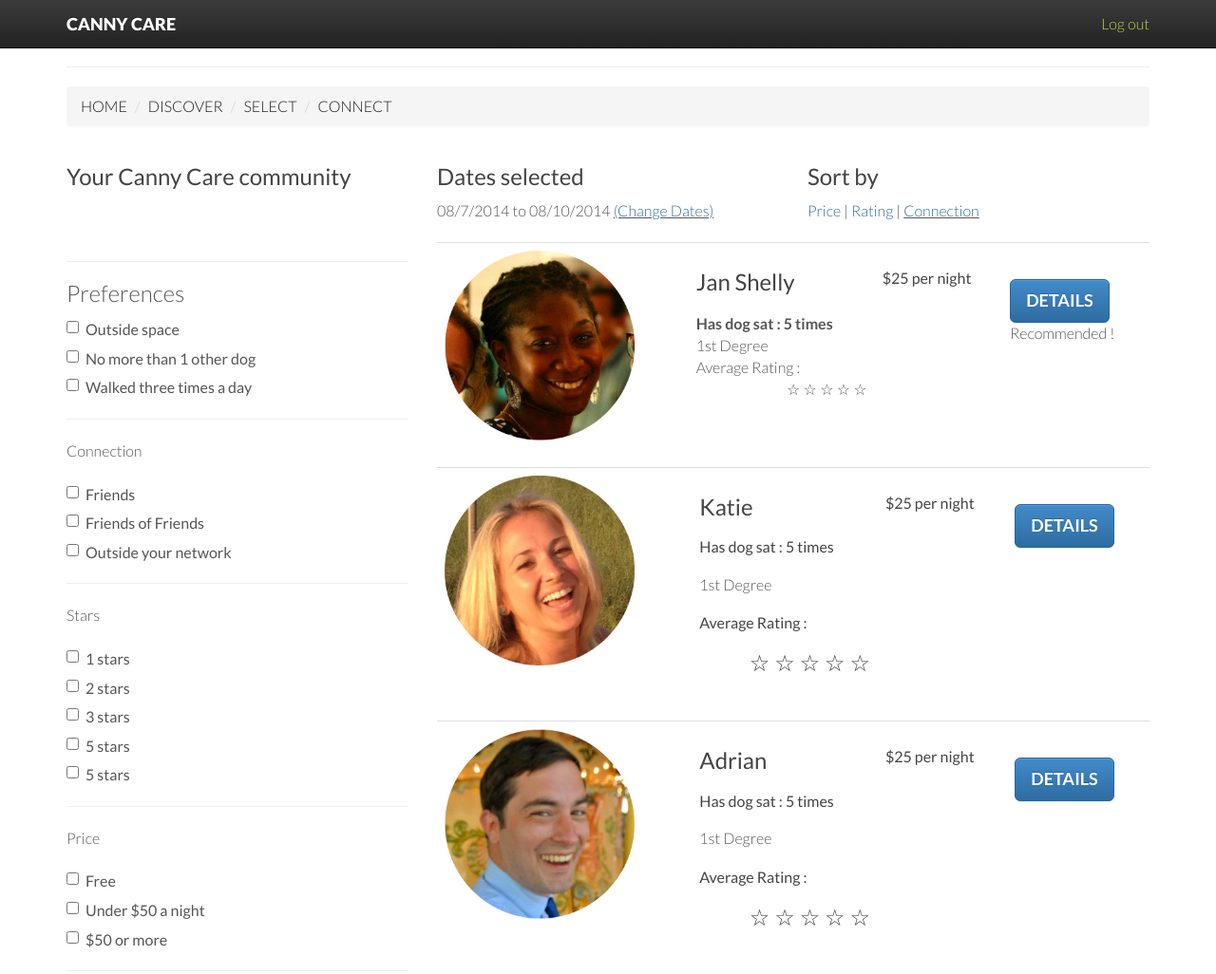
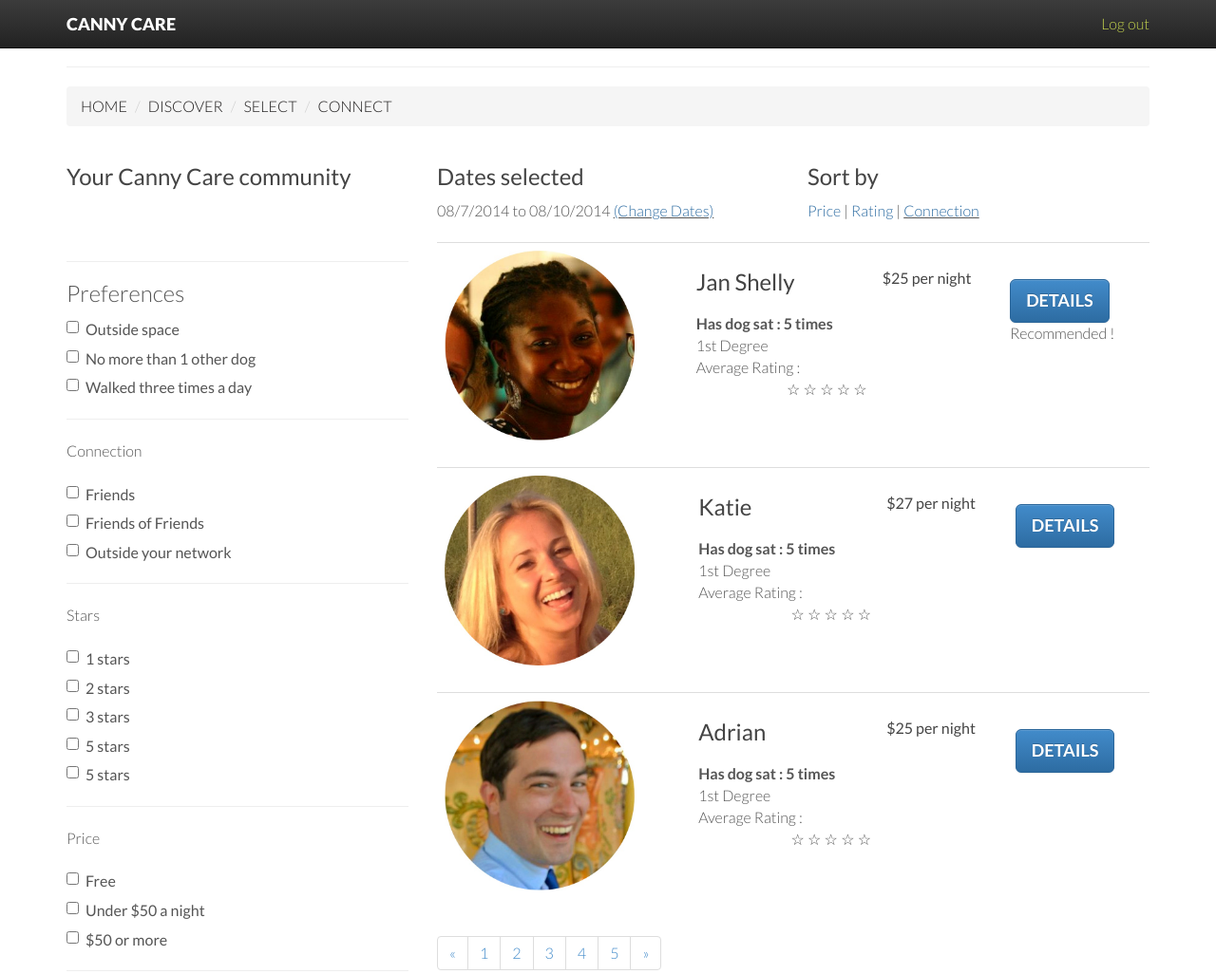
Before and after one commit to tdas/cannycare, a plain HTML site: page search.html in a window 1280 px wide. Shown: the top 1026 px of the page at 95% size. Drawn offline with nearby package versions, Linux system fonts and the light colour scheme.

Commit message:
Update search.html
updating formatting

```diff
--- a/search.html
+++ b/search.html
@@ -281,23 +281,21 @@
 
 					<h3>	<p><h3>Katie</h3></p>
 
-						<h3><p>Has dog sat : 5 times</p></h3>
-						<p>1st Degree</p>
-						<h3><p>
-						Average Rating : </p>
+						<strong>Has dog sat : 5 times</strong>
+						<br>1st Degree
+						<br>
+						Average Rating :
 							<div class="rating">
 
 <span>☆</span><span>☆</span><span>☆</span><span>☆</span><span>☆</span>
 </div>
-
-						 </p><h3>
 
 
 					</td>
 
 					<td>
 					<h3>
-					<p>$25 per night</p>
+					<p>$27 per night</p>
 					</h3>
 
 
@@ -340,16 +338,14 @@
 
 					<h3>	<p><h3>Adrian</h3></p>
 
-						<h3><p>Has dog sat : 5 times</p></h3>
-						<p>1st Degree</p>
-						<h3><p>
-						Average Rating : </p>
+						<strong>Has dog sat : 5 times</strong>
+						<br>1st Degree
+						<br>
+						Average Rating :
 							<div class="rating">
 
 <span>☆</span><span>☆</span><span>☆</span><span>☆</span><span>☆</span>
 </div>
-
-						 </p><h3>
 
 
 					</td>
```
